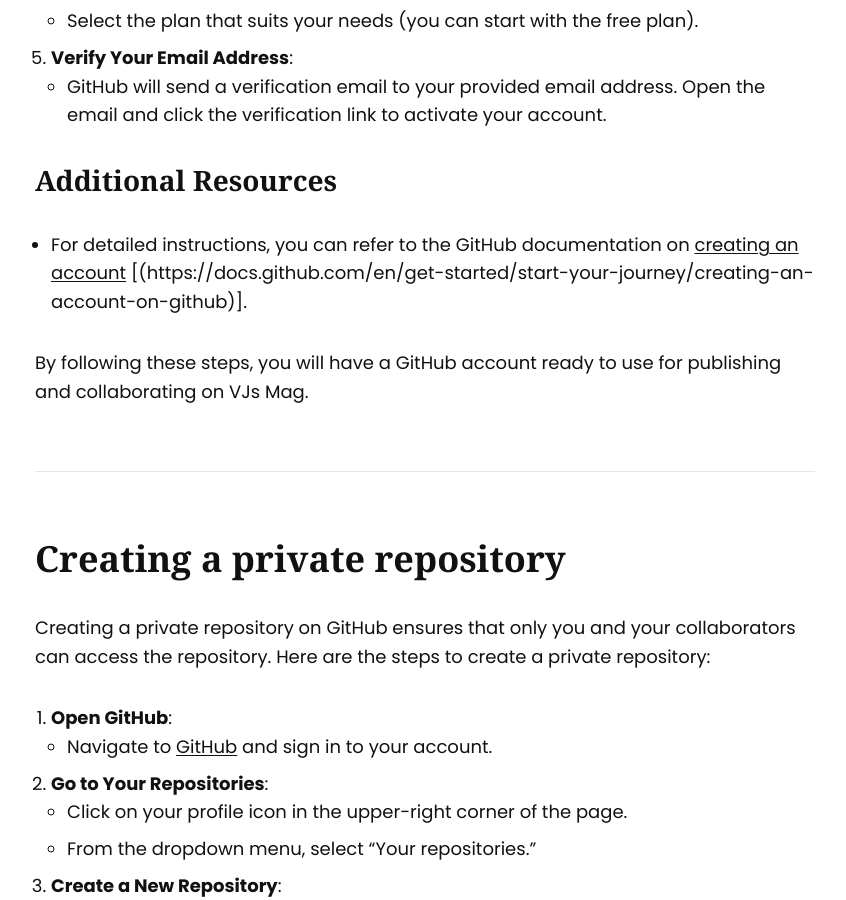
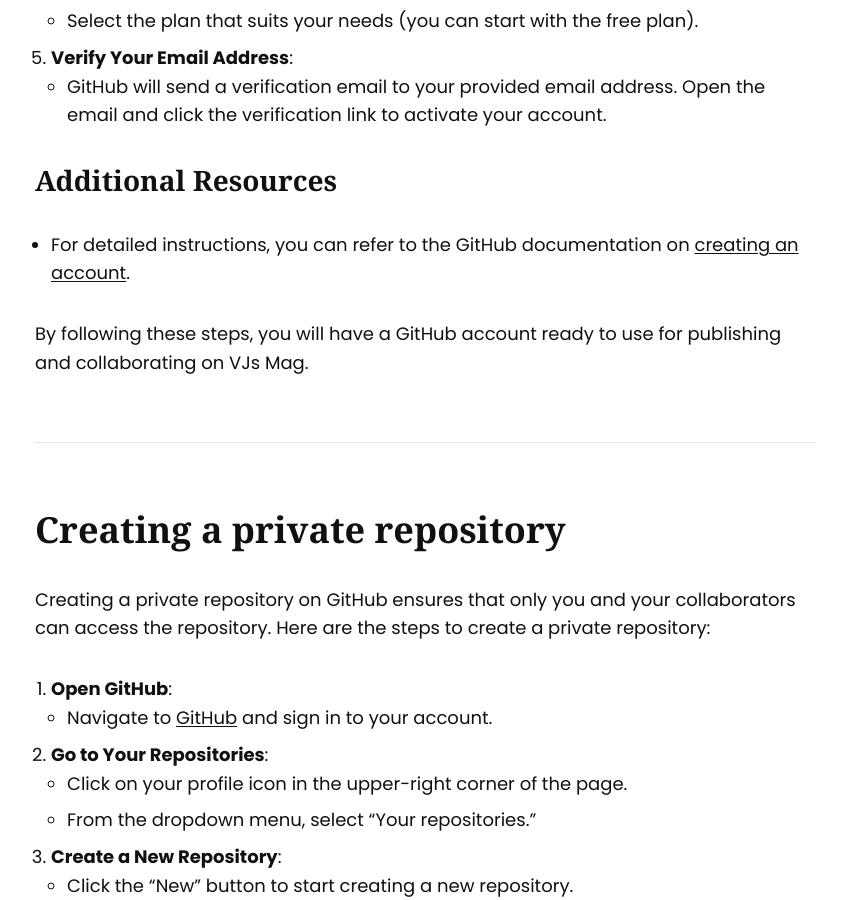
Before and after one commit to onConsensus/website, a Jekyll site: the page built from _pages/documentation.md, in a window 1280 px wide and 900 px high, scrolled down 2033 px. Shown: the whole window, without its empty margins (215-1061 px from the left). Built offline with Jekyll 4.4.1, drawn with Linux system fonts in a browser that asks for light colours; some of the changed lines change nothing that is shown.

Commit message:
Update documentation.md

````diff
--- a/_pages/documentation.md
+++ b/_pages/documentation.md
@@ -62,7 +62,7 @@
    - GitHub will send a verification email to your provided email address. Open the email and click the verification link to activate your account.
 
 ## Additional Resources
-- For detailed instructions, you can refer to the GitHub documentation on [creating an account](https://docs.github.com/en/get-started/start-your-journey/creating-an-account-on-github) [(https://docs.github.com/en/get-started/start-your-journey/creating-an-account-on-github)].
+- For detailed instructions, you can refer to the GitHub documentation on [creating an account](https://docs.github.com/en/get-started/start-your-journey/creating-an-account-on-github).
 
 By following these steps, you will have a GitHub account ready to use for publishing and collaborating on VJs Mag.
 
@@ -312,6 +312,12 @@
       $('.top').removeClass("top-active");
     };
   });
+```
+
+```
+```
+content
+```
 ```
 
 ***
````
